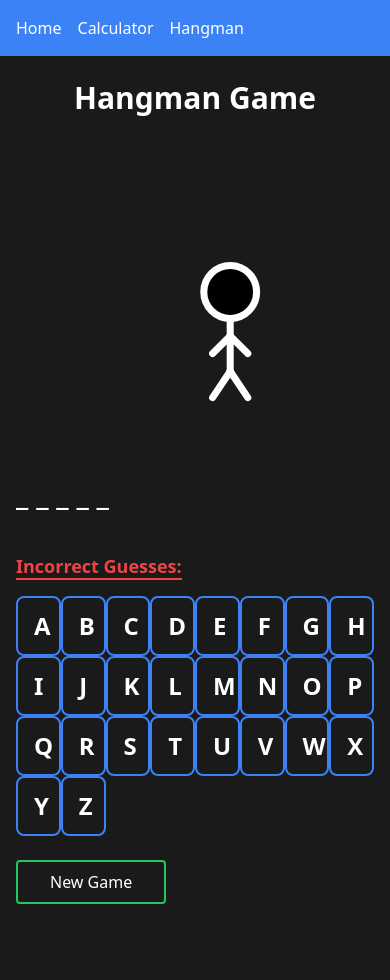
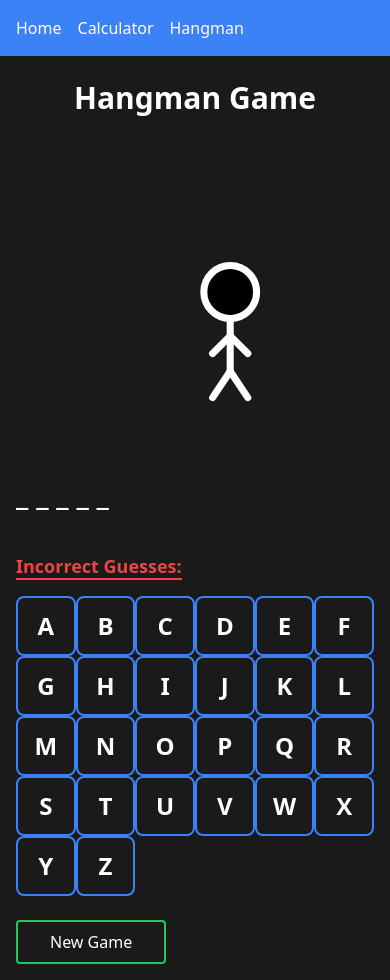
Before and after one commit to DhanishFrost/SnapBack, a React (Vite) app: page /SnapBack/hangman in a window 390 px wide. Before the commit the page ends 920 px from the top, so only its background shows below. Built offline with nearby package versions, Linux system fonts and the light colour scheme.

Commit message:
.jsx update

```diff
--- a/src/pages/hangman-pages/GameBoard.jsx
+++ b/src/pages/hangman-pages/GameBoard.jsx
@@ -59,7 +59,7 @@ function GameBoard({ wordToGuess, guessedLetters, incorrectGuesses, onNewGame, o
               ))}
             </span>
           </div>
-          <div className="lg:mx-80 mt-4 grid grid-cols-8">
+          <div className="lg:mx-80 mt-4 grid grid-cols-8 max-lg:grid max-lg:grid-cols-6">
             {'abcdefghijklmnopqrstuvwxyz'.split('').map((letter) => {
               const isGuessed = guessedLetters.includes(letter);
               const isIncorrect = incorrectGuesses.includes(letter);
```
